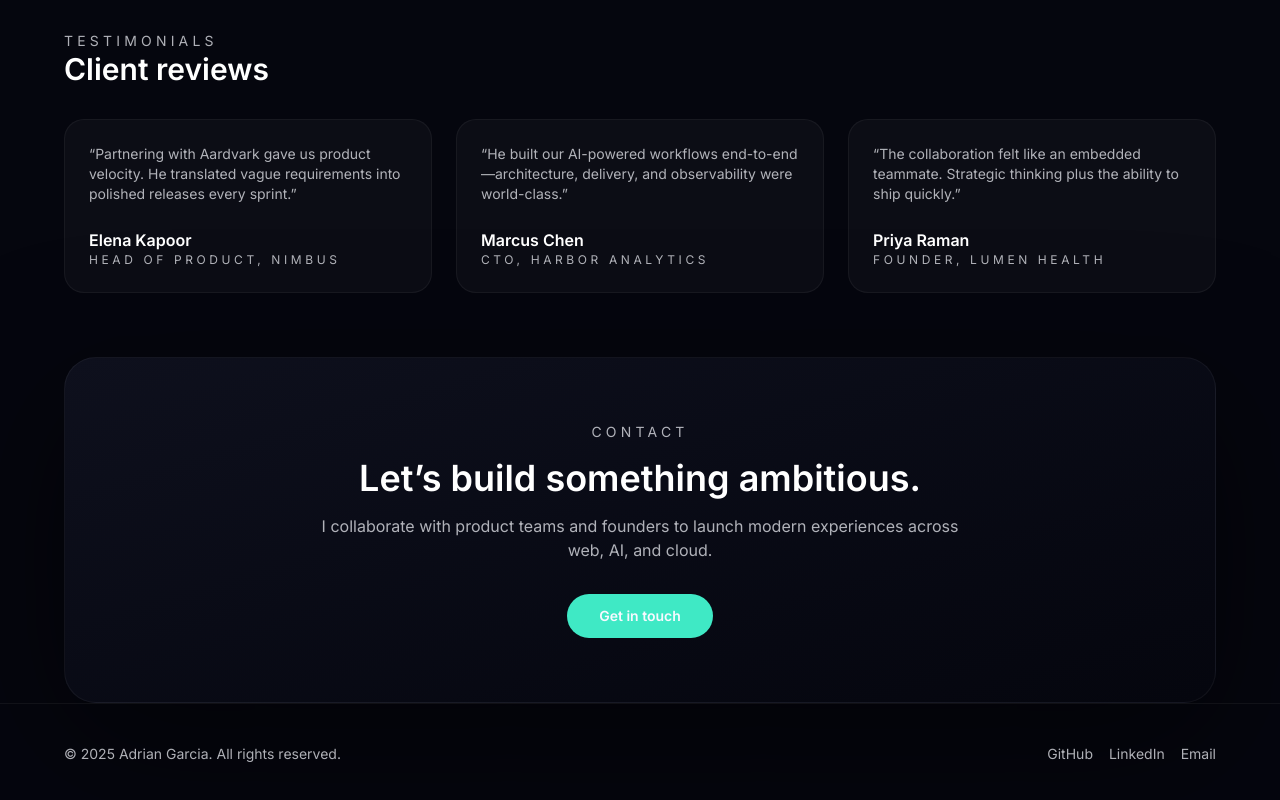
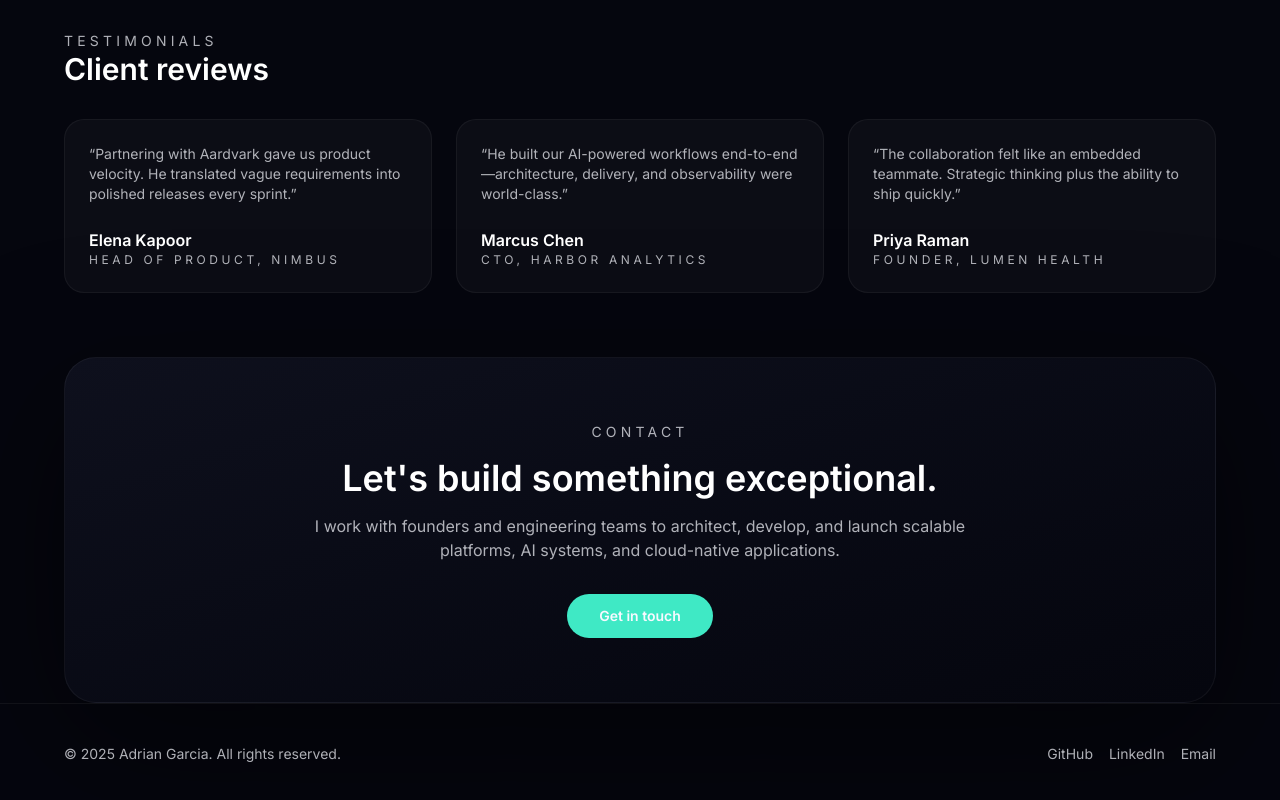
Before and after one commit to CryptoAardvark/Adrian-portfolio, a Next.js app: page / in a window 1280 px wide. Shown: the part 2459-3259 px from the top of the page. Built offline with nearby package versions, Linux system fonts and the light colour scheme.

Commit message:
feat: added contact content

```diff
--- a/data/content.ts
+++ b/data/content.ts
@@ -105,10 +105,10 @@ export const testimonials = [
 ];
 
 export const contactCta = {
-  heading: "Let’s build something ambitious.",
-  body: "I collaborate with product teams and founders to launch modern experiences across web, AI, and cloud.",
+  heading: "Let's build something exceptional.",
+  body: "I work with founders and engineering teams to architect, develop, and launch scalable platforms, AI systems, and cloud-native applications.",
   buttonLabel: "Get in touch",
-  buttonHref: "mailto:hello@example.com",
+  buttonHref: "mailto:AdrianEG2026@gmail.com",
 };
 
 export const experienceTimeline = [
```
Lines whose indentation alone changed are shown as unchanged.
